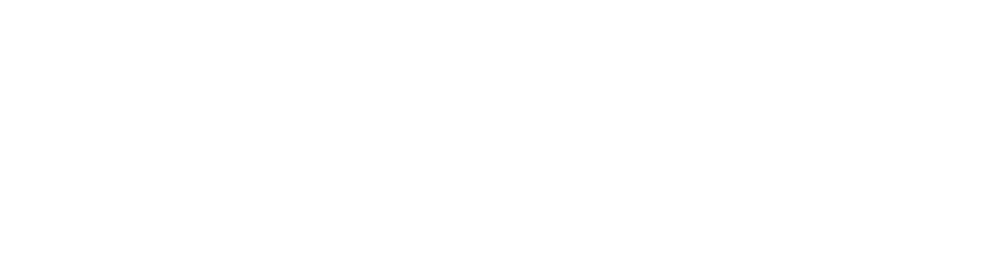
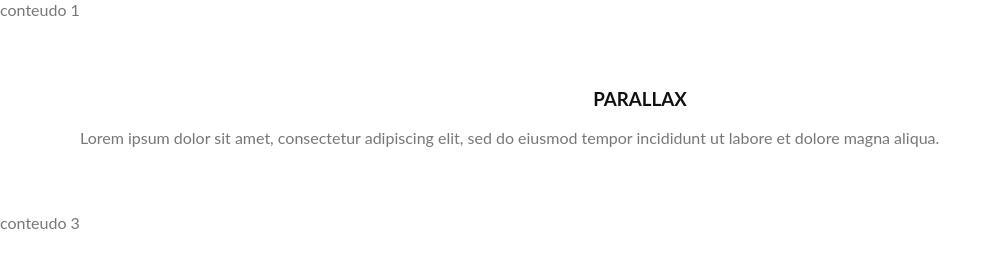
Before and after one commit to thatacello/Site-Efeito-Parallax, a plain HTML site: page index.html in a window 1280 px wide. Shown: the whole page, without its empty margins (0-998 px from the left). Drawn offline with Linux system fonts and the light colour scheme.

Commit message:
configurações do body

```diff
--- a/index.html
+++ b/index.html
@@ -2,5 +2,45 @@
 <html>
     <head>
         <title>Parallax</title>
+        <meta charset="utf-8">
+        <style type="text/css">
+            body, html {
+                margin: 0;
+                font: 16px "Lato", sans-serif;
+                color: #777;
+                height: 100%;
+            }
+            .conteudo {
+                color: #777;
+                background-color: white;
+                text-align: justify;
+                padding: 50px 80px;
+            }
+            h3 {
+                text-transform: uppercase;
+                color: #111;
+                text-align: center;
+            }
+        </style>
     </head>
+    <body>
+
+        <div>
+            conteudo 1
+        </div>
+
+        <div class="conteudo">
+            <h3>Parallax</h3>
+            <p>
+                Lorem ipsum dolor sit amet,
+                consectetur adipiscing elit,
+                sed do eiusmod tempor incididunt ut
+                labore et dolore magna aliqua.
+            </p>
+        </div>
+
+        <div>
+            conteudo 3
+        </div>
+    </body>
 </html>
```
